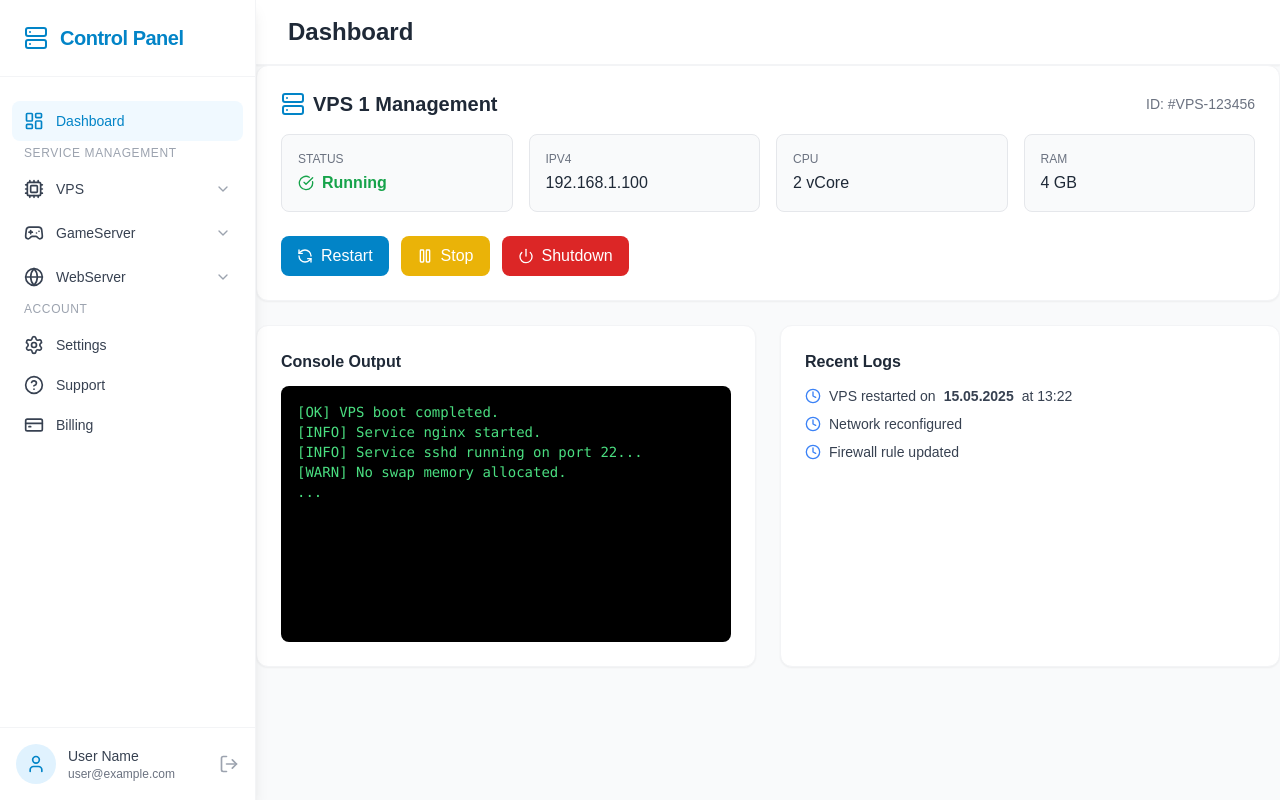
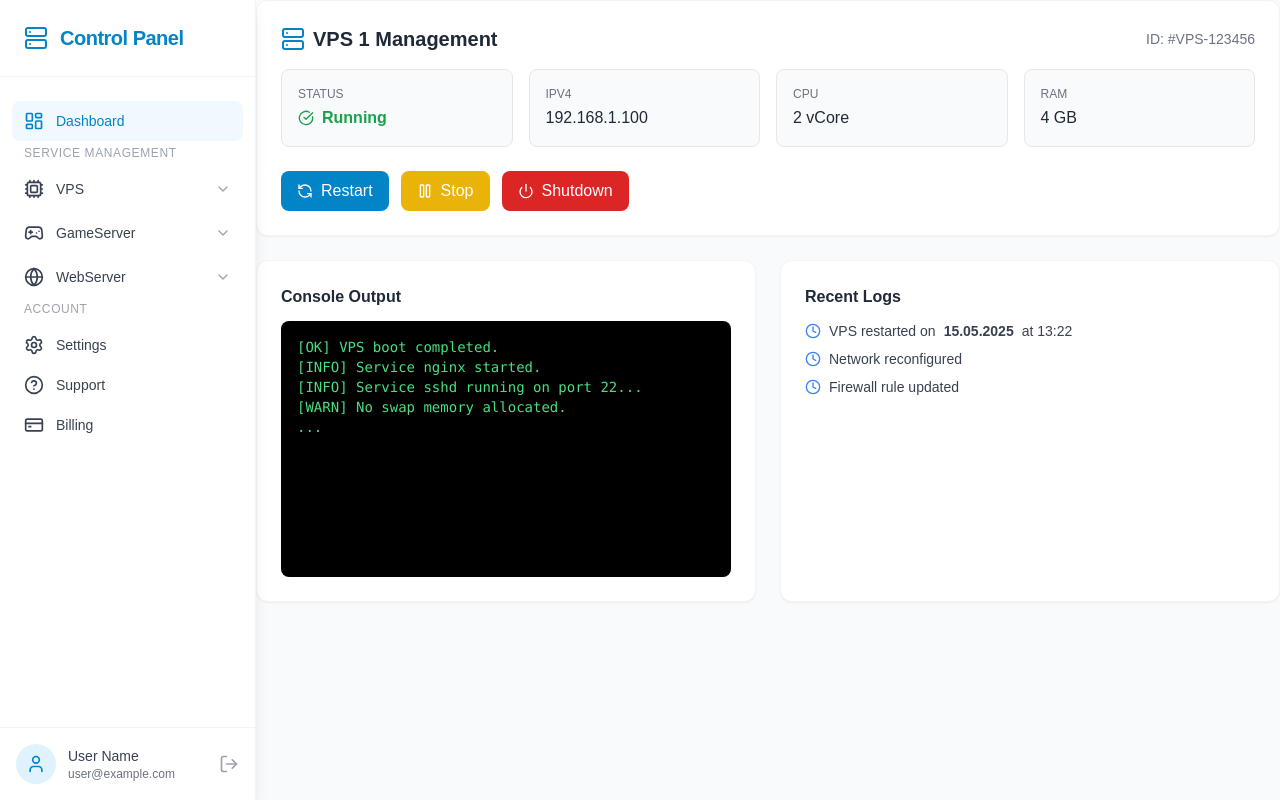
Before and after one commit to TinyBrickBoy/hostingpanel, a plain HTML site: page vps/index.html in a window 1280 px wide. Drawn offline with nearby package versions, Linux system fonts and the light colour scheme.

Commit message:
Update index.html

```diff
--- a/vps/index.html
+++ b/vps/index.html
@@ -158,14 +158,7 @@
 
     <!-- Main Content -->
     <main class="flex-1 bg-gray-50 overflow-y-auto">
-      <!-- Header -->
-      <header class="bg-white shadow-sm border-b border-gray-100 py-4 px-6 sm:px-8">
-        <div class="max-w-7xl mx-auto">
-          <h1 class="text-2xl font-semibold text-gray-800">Dashboard</h1>
-        </div>
-      </header>
 
-      <!-- Content -->
       <!-- VPS Interface -->
 <section id="vps1" class="space-y-6">
   <div class="bg-white rounded-xl shadow-sm border border-gray-100 p-6">
```
